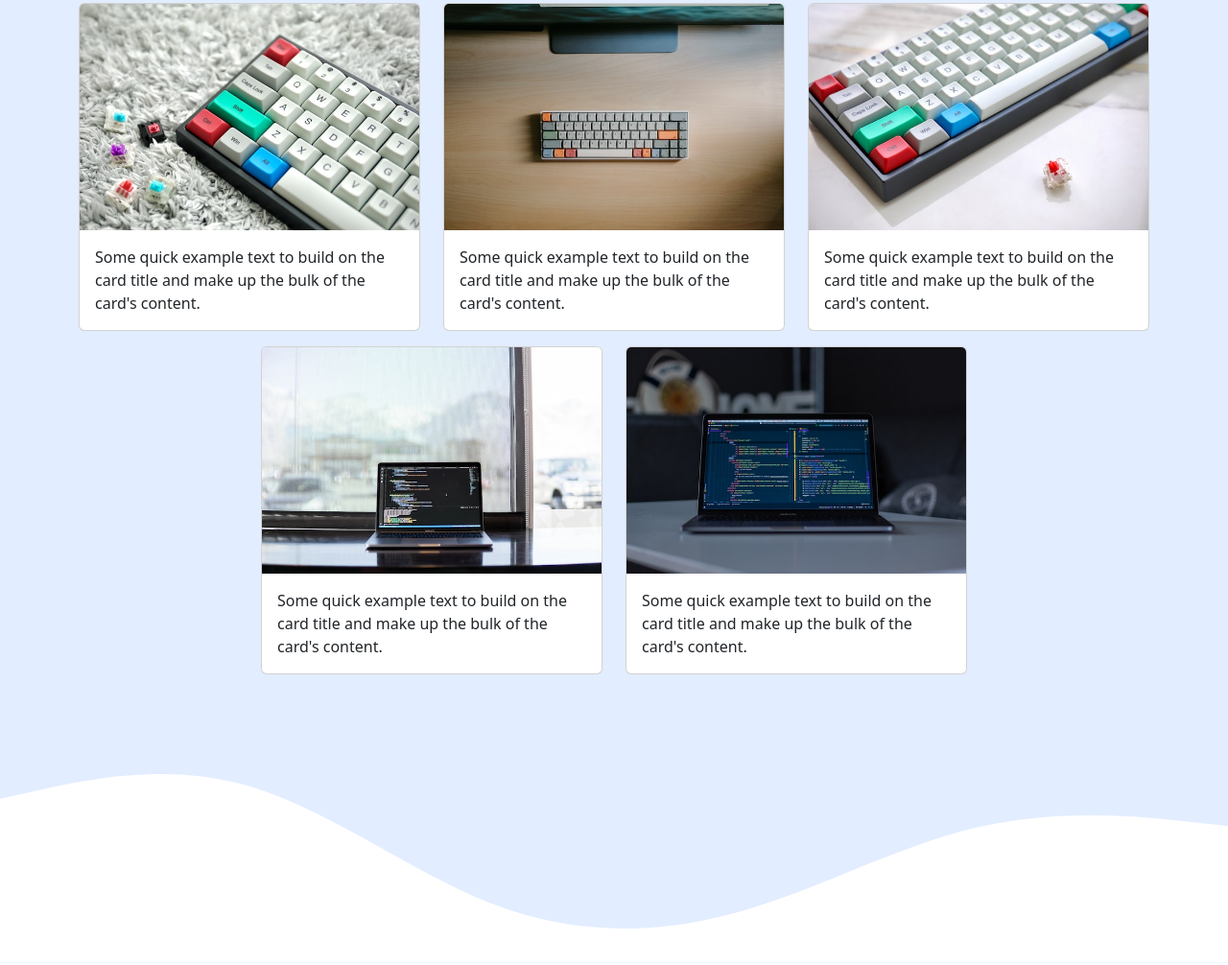
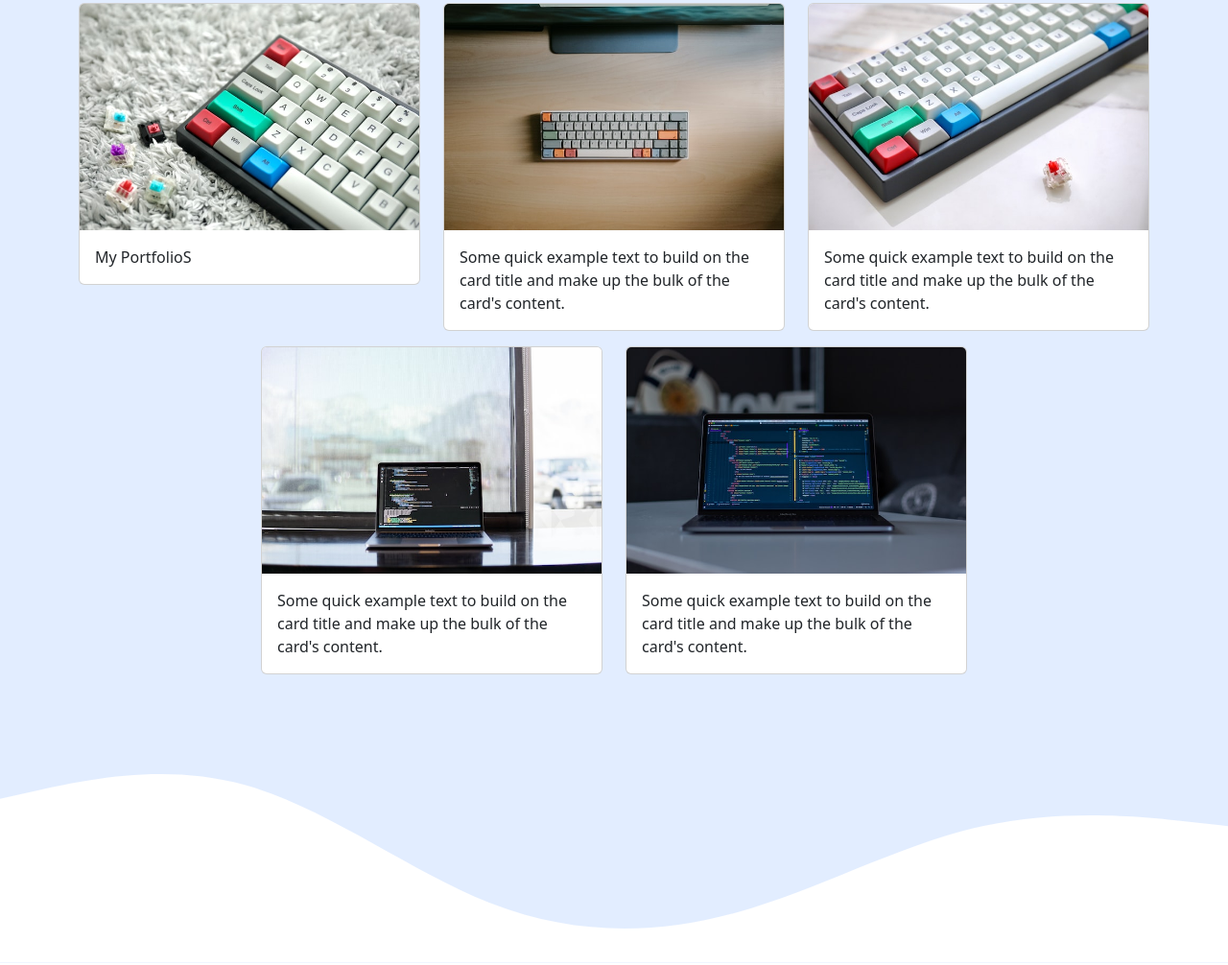
Before and after one commit to alvianhw/alvianhw.github.io, a plain HTML site: page index.html in a window 1280 px wide. Shown: the part 1464-2470 px from the top of the page at 96% size. Drawn offline with nearby package versions, Linux system fonts and the light colour scheme.

Commit message:
Menambahkan judul project pertama

```diff
--- a/index.html
+++ b/index.html
@@ -89,7 +89,7 @@
             <div class="card">
               <img src="img/project/1.jpg" class="card-img-top" alt="Project 1">
               <div class="card-body">
-                <p class="card-text">Some quick example text to build on the card title and make up the bulk of the card's content.</p>
+                <p class="card-text">My PortfolioS</p>
               </div>
             </div>
           </div>
```
